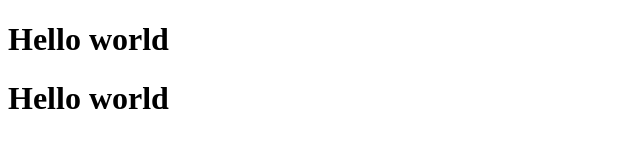
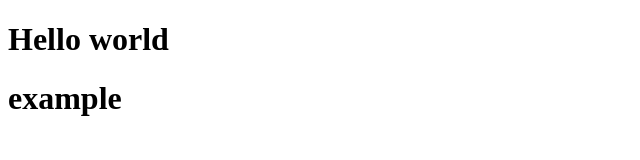
Before and after one commit to Sergii100/goit-markup-hw-01, a plain HTML site: page index.html in a window 1280 px wide. Shown: the whole page, without its empty margins (0-640 px from the left). Drawn offline with Linux system fonts and the light colour scheme.

Commit message:
for test1

```diff
--- a/index.html
+++ b/index.html
@@ -7,7 +7,7 @@
   <title>New document</title>
 
   <h1>Hello world</h1>
-  <h1>Hello world</h1>
+  <h1>example</h1>
 </head>
 <body>
 
```
